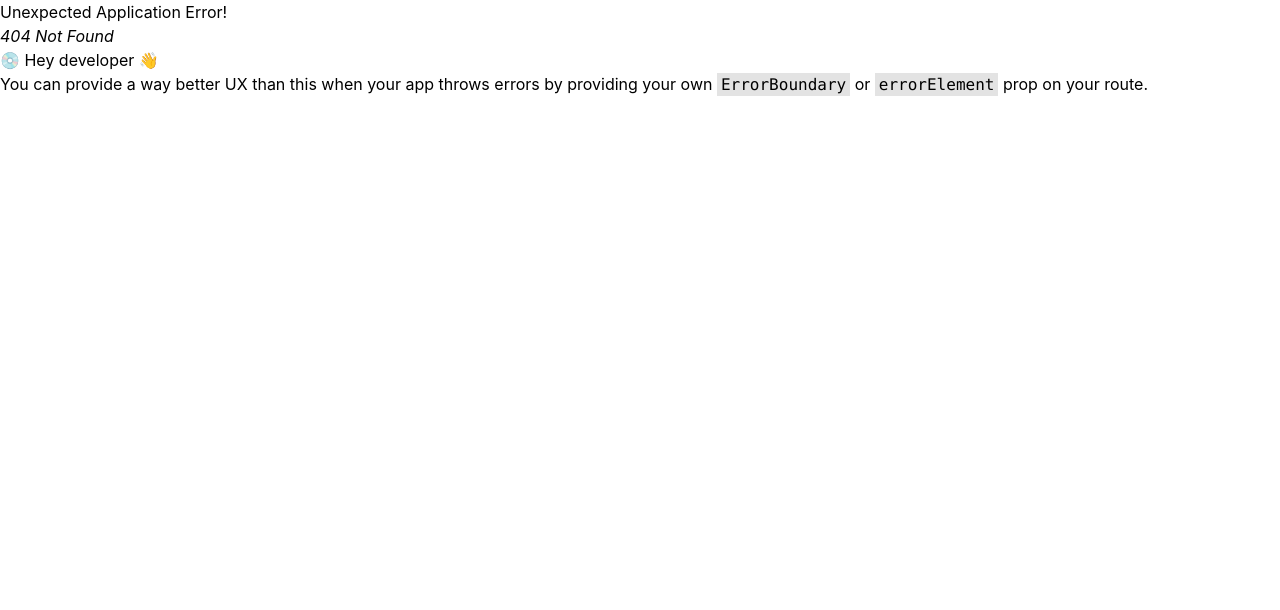
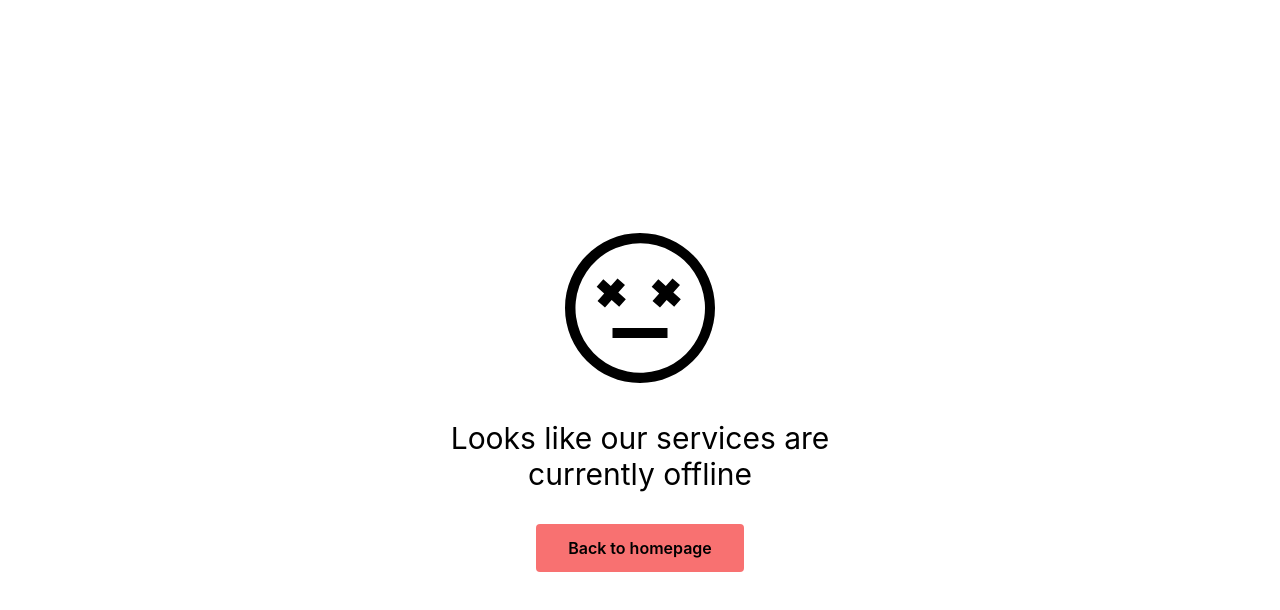
Before and after one commit to Sazz07/sazz.academy-client, a React (Create React App) app: page /signup in a window 1280 px wide. Before the commit this address had no page. Shown: the top 610 px of the page. Built offline with nearby package versions, Linux system fonts and the light colour scheme.

Commit message:
Added Error page component

```diff
--- /dev/null
+++ b/src/Pages/ErrorPage/ErrorPage.js
@@ -0,0 +1,23 @@
+import React from 'react';
+import { Link } from 'react-router-dom';
+
+const ErrorPage = () => {
+    return (
+        <div>
+            <section className="flex items-center h-screen sm:p-16 dark:bg-gray-900 dark:text-gray-100">
+                <div className="container flex flex-col items-center justify-center px-5 mx-auto my-8 space-y-8 text-center sm:max-w-md">
+                    <svg xmlns="http://www.w3.org/2000/svg" viewBox="0 0 512 512" className="w-40 h-40 dark:text-gray-600">
+                        <path fill="currentColor" d="M256,16C123.452,16,16,123.452,16,256S123.452,496,256,496,496,388.548,496,256,388.548,16,256,16ZM403.078,403.078a207.253,207.253,0,1,1,44.589-66.125A207.332,207.332,0,0,1,403.078,403.078Z"></path>
+                        <rect width="176" height="32" x="168" y="320" fill="currentColor"></rect>
+                        <polygon fill="currentColor" points="210.63 228.042 186.588 206.671 207.958 182.63 184.042 161.37 162.671 185.412 138.63 164.042 117.37 187.958 141.412 209.329 120.042 233.37 143.958 254.63 165.329 230.588 189.37 251.958 210.63 228.042"></polygon>
+                        <polygon fill="currentColor" points="383.958 182.63 360.042 161.37 338.671 185.412 314.63 164.042 293.37 187.958 317.412 209.329 296.042 233.37 319.958 254.63 341.329 230.588 365.37 251.958 386.63 228.042 362.588 206.671 383.958 182.63"></polygon>
+                    </svg>
+                    <p className="text-3xl">Looks like our services are currently offline</p>
+                    <Link to='/' className="px-8 py-3 font-semibold rounded bg-red-400 dark:bg-violet-400 dark:text-gray-900">Back to homepage</Link>
+                </div>
+            </section>
+        </div>
+    );
+};
+
+export default ErrorPage;
--- a/src/Routes/Routes.js
+++ b/src/Routes/Routes.js
@@ -1,9 +1,11 @@
 import { createBrowserRouter } from "react-router-dom";
 import Main from "../layouts/Main";
+import ErrorPage from "../Pages/ErrorPage/ErrorPage";
 
 export const routes = createBrowserRouter([
     {
         path: '/',
+        errorElement: <ErrorPage></ErrorPage>,
         element: <Main></Main>
     }
 ]);
```
